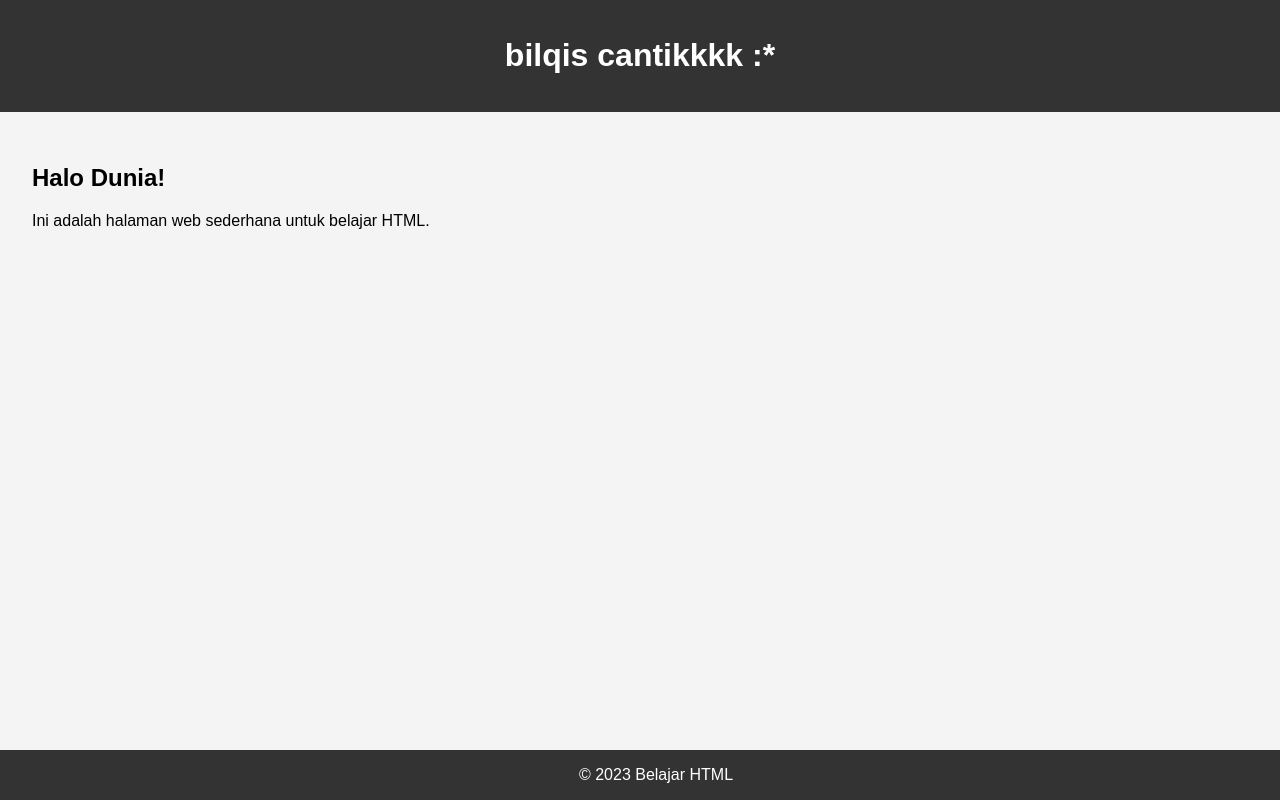
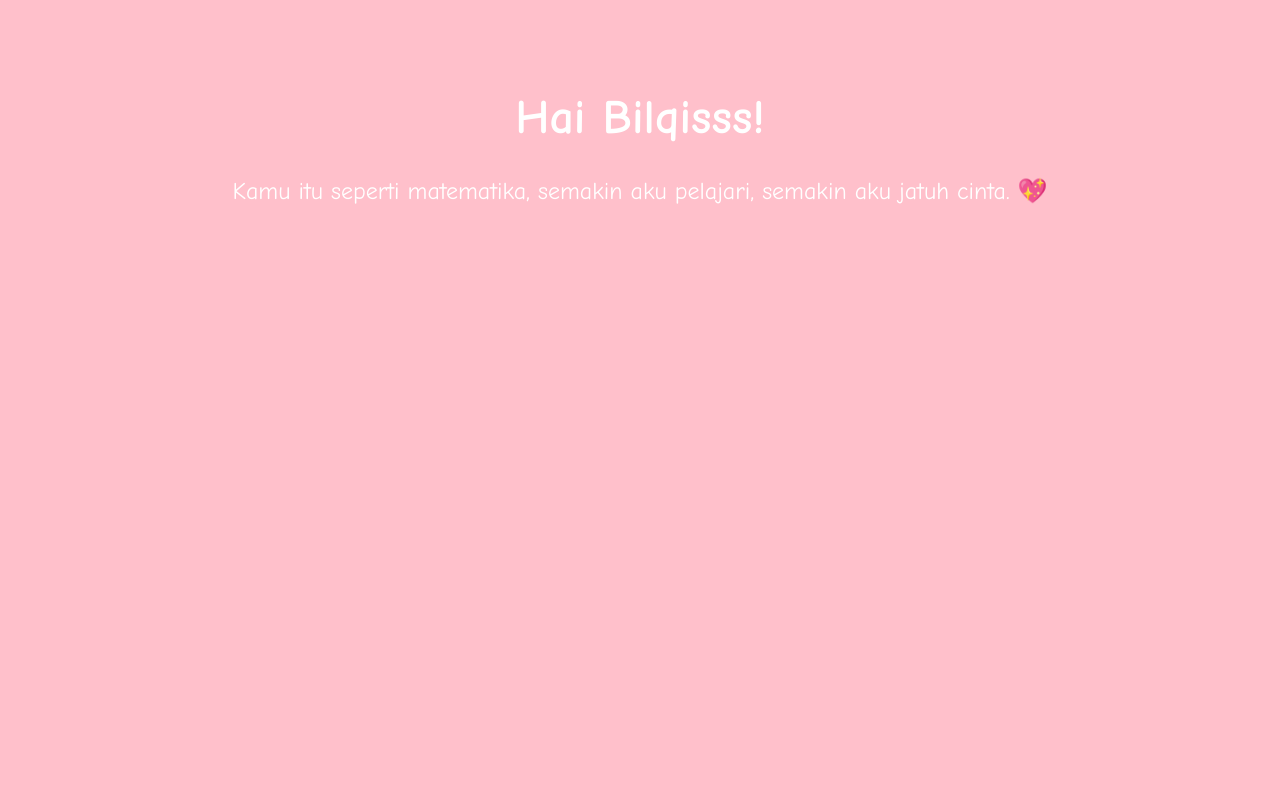
Before and after one commit to yoga0727/web-agoy, a plain HTML site: page index.html in a window 1280 px wide. Drawn offline with Linux system fonts and the light colour scheme.

Commit message:
Update tampilan index.html

```diff
--- a/index.html
+++ b/index.html
@@ -3,44 +3,25 @@
 <head>
     <meta charset="UTF-8">
     <meta name="viewport" content="width=device-width, initial-scale=1.0">
-    <title>Belajar HTML</title>
+    <title>Pesan Lucu untuk Bilqisss</title>
     <style>
         body {
-            font-family: Arial, sans-serif;
-            margin: 0;
-            padding: 0;
-            background-color: #f4f4f4;
+            background-color: pink;
+            color: white;
+            font-family: 'Comic Sans MS', cursive, sans-serif;
+            text-align: center;
+            padding: 50px;
         }
-        header {
-            background-color: #333;
-            color: #fff;
-            padding: 1rem;
-            text-align: center;
+        h1 {
+            font-size: 3em;
         }
-        main {
-            padding: 2rem;
-        }
-        footer {
-            background-color: #333;
-            color: #fff;
-            text-align: center;
-            padding: 1rem;
-            position: fixed;
-            width: 100%;
-            bottom: 0;
+        p {
+            font-size: 1.5em;
         }
     </style>
 </head>
 <body>
-    <header>
-        <h1>bilqis cantikkkk :*</h1>
-    </header>
-    <main>
-        <h2>Halo Dunia!</h2>
-        <p>Ini adalah halaman web sederhana untuk belajar HTML.</p>
-    </main>
-    <footer>
-        &copy; 2023 Belajar HTML
-    </footer>
+    <h1>Hai Bilqisss!</h1>
+    <p>Kamu itu seperti matematika, semakin aku pelajari, semakin aku jatuh cinta. 💖</p>
 </body>
 </html>
```
